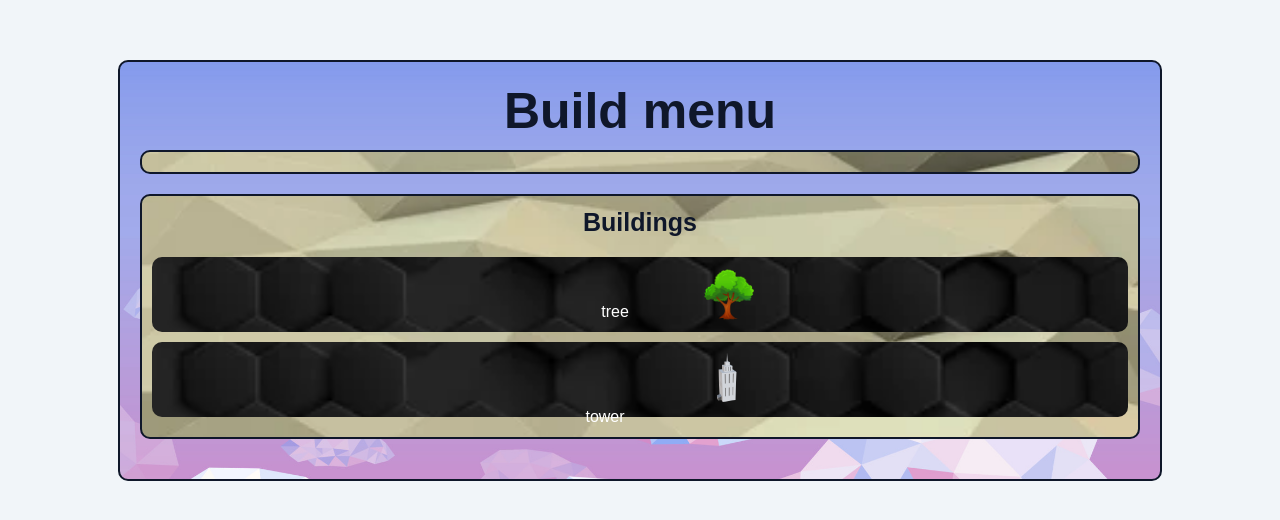
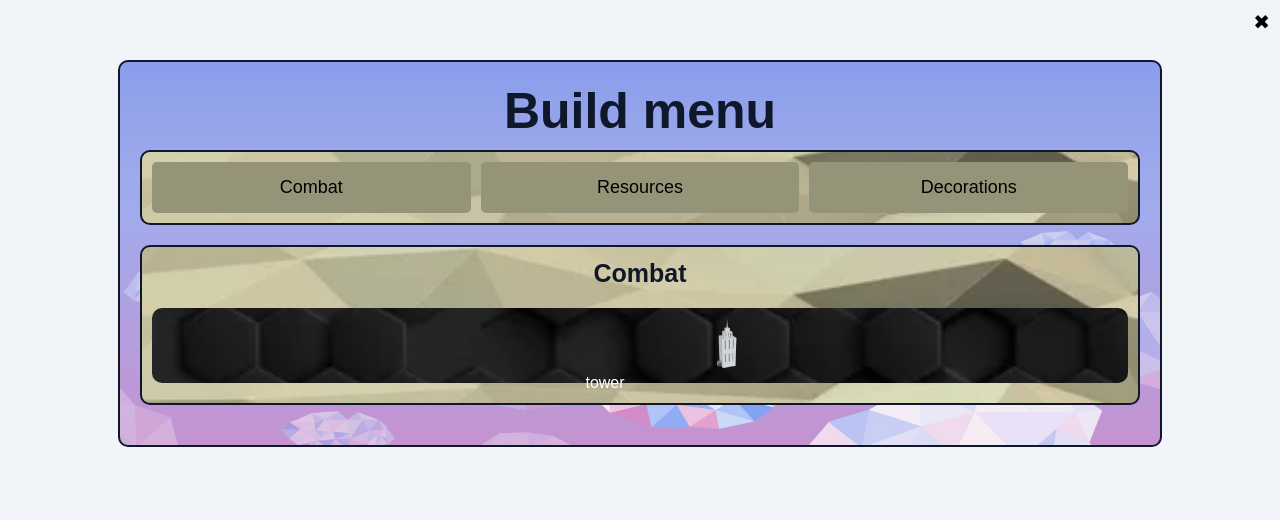
Before and after one commit to Idraigyr/ProgrammingProjectDatabases, a Python web app: template templates/buildMenu.html in a window 1280 px wide. Shown: the top 520 px of the page. Run offline with Jinja, Linux system fonts and the light colour scheme; the template is opened without the code that fills it, so the values that code supplies are empty.

Commit message:
Build menu small update

```diff
--- a/static/css/menus.css
+++ b/static/css/menus.css
@@ -126,6 +126,7 @@ h3 {
   background-size: cover;
   background-repeat: no-repeat;
   background-position: center center;
+  overflow: clip;
 }
 
 .item {
@@ -164,6 +165,43 @@ h3 {
 
 .building:hover {
   background-color: rgba(206, 133, 25, 0.8); /* Adjust the background color with transparency */
+}
+.combat {
+  display: flex;
+}
+
+.tab {
+  flex: 1;
+  padding: 15px;
+  margin: 0;
+  border: none;
+  border-radius: 5px;
+  background-color: #969478;
+  color: #000000;
+  font-size: 18px;
+  cursor: pointer;
+  transition: background-color 0.3s;
+}
+
+.tab:not(:last-child) {
+  margin-right: 10px; /* Adjust as needed */
+}
+
+.tab:hover {
+  background-color: #72715d;
+}
+
+.exit {
+  position: absolute;
+  top: 10px;
+  right: 10px;
+  cursor: pointer;
+  font-size: 20px;
+  color: #000;
+}
+
+.exit:hover {
+  color: #f00;
 }
 
 .fireSpell{
@@ -241,3 +279,9 @@ h3 {
     width: 70px;
     transform: translate(97%, -10%);
 }
+
+.bush{
+    height: 50px;
+    width: 50px;
+    transform: translate(150%, 5%);
+}
--- a/static/js/Menus/buildMenu.js
+++ b/static/js/Menus/buildMenu.js
@@ -1,15 +1,41 @@
 // variables
 
 // lists buildings
-let buildings = ["tree", "tower"];
+let combat = ["tower"];
+let resources = ["fusionTable", "mine"];
+let decorations = ["tree", "bush"];
 
-function populateContainer(containerId, itemList) {
+// Function to show buildings or items based on the selected tab
+function showBuildings(type) {
+    const container = document.getElementById('container1');
+    container.innerHTML = ''; // Clear existing items in the container
+
+    // Define lists of buildings and items
+    let buildings = ["Building 1", "Building 2", "Building 3"];
+    let items = ["Item 1", "Item 2", "Item 3"];
+
+    // Populate the container based on the selected tab
+    let itemList;
+    if(type === "Combat"){
+        itemList = combat;
+    }
+    else if(type === "Resources"){
+        itemList = resources;
+    }
+    else{
+        itemList = decorations;
+    }
+    populateContainer("container1", itemList, type);
+}
+
+
+function populateContainer(containerId, itemList, type) {
     const container = document.getElementById(containerId);
 
     // Clear existing items
     container.innerHTML = '';
 
-    container.innerHTML = '<label><h3>' + "Buildings" + '</h3></label>';
+    container.innerHTML = '<label><h3>' + type + '</h3></label>';
 
     // Create and append items based on the itemList
     itemList.forEach((itemName, index) => {
@@ -29,11 +55,18 @@ function populateContainer(containerId, itemList) {
         else if(itemName === 'tower') {
             img.src = "/static/images/buildings/tower.png";
         }
+        else if(itemName === 'bush') {
+            img.src = "/static/images/buildings/bush.png";
+        }
         img.alt = itemName;
         item.appendChild(img);
         container.appendChild(item);
     });
 }
 
-// Call the function to populate the container
-populateContainer('container1', buildings);
+populateContainer("container1", combat, "Combat");
+
+function exitMenu() {
+    // Your code to handle closing the menu goes here
+    console.log("Menu closed");
+}
--- a/templates/buildMenu.html
+++ b/templates/buildMenu.html
@@ -9,16 +9,20 @@
 <body>
 
 <div class="menu">
+  <span class="exit" onclick="exitMenu()">✖</span>
   <h1>Build menu</h1>
 
   <div class="combat">
+    <button class="tab" onclick="showBuildings('Combat')">Combat</button>
+    <button class="tab" onclick="showBuildings('Resources')">Resources</button>
+    <button class="tab" onclick="showBuildings('Decorations')">Decorations</button>
   </div>
 
   <div>
-        <div class="containerBuildings" id="container1" ondrop="drop(event, 'container1')" ondragover="allowDrop(event)">
-            <label><h2>Buildings</h2></label>
-            <!-- Container will be populated dynamically -->
-        </div>
+    <div class="containerBuildings" id="container1">
+      <label><h2>Buildings</h2></label>
+      <!-- Container will be populated dynamically -->
+    </div>
   </div>
 
 </div>
```
Also changed, not shown: static/images/buildings/bush.png (added).
